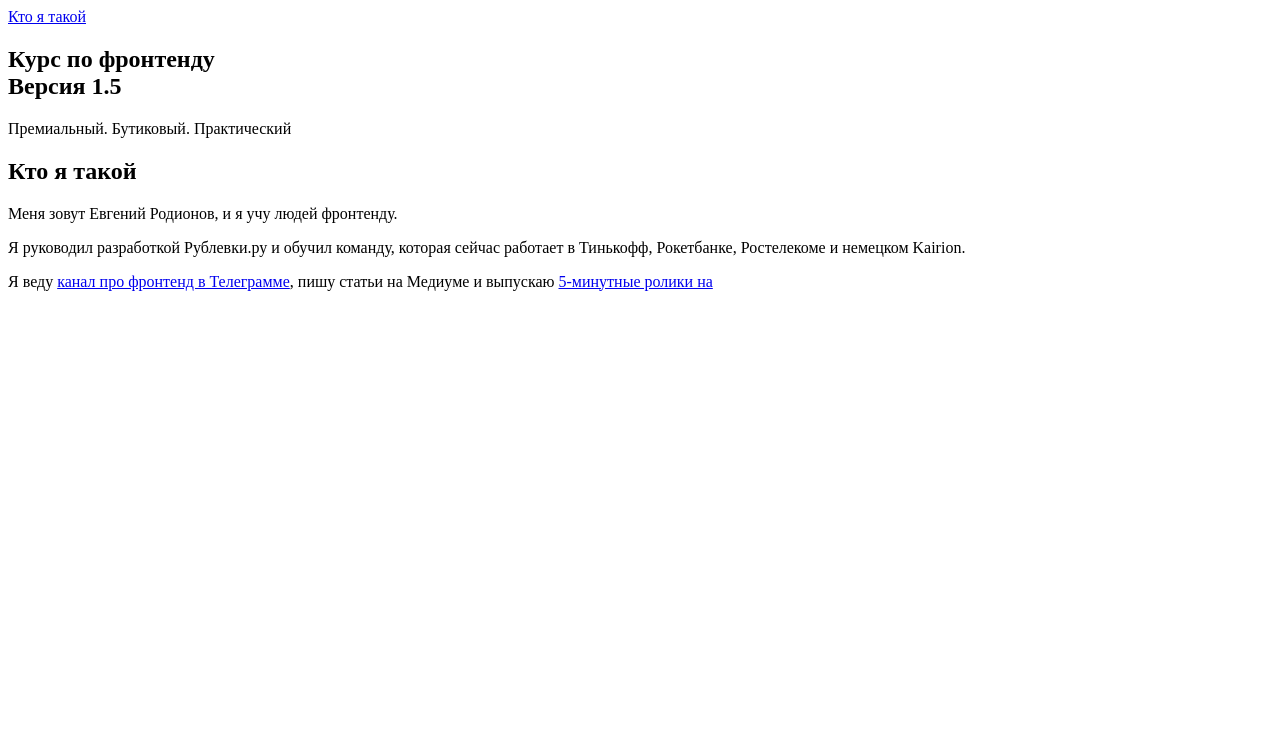
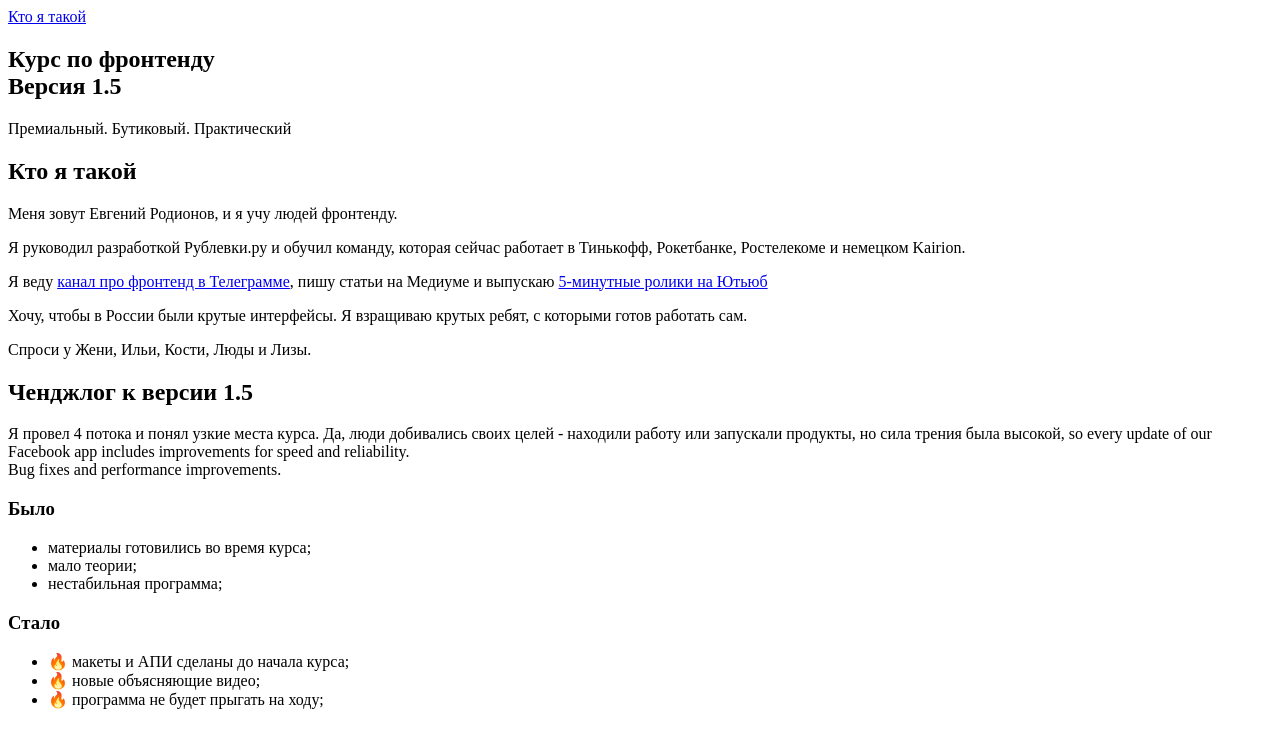
Before and after one commit to akafatalerror/verstka, a plain HTML site: page index.html in a window 1280 px wide. Drawn offline with Linux system fonts and the light colour scheme.

Commit message:
myversion

```diff
--- a/index.html
+++ b/index.html
@@ -10,9 +10,12 @@
             </header>
             <section>
                 <h1>Курс по фронтенду<br />Версия 1.5</h1>
-                <p>
+                <aside>
                     Премиальный. Бутиковый. Практический
-                </p>
+                </aside>
+
+            </section>
+            <section>
                 <h2>Кто я такой</h2>
                 <p>
                     Меня зовут Евгений Родионов, и я учу людей фронтенду.
@@ -21,11 +24,32 @@
                     Я руководил разработкой Рублевки.ру и обучил команду, которая сейчас работает в Тинькофф, Рокетбанке, Ростелекоме и немецком Kairion.
                 </p>
                 <p>
-                    Я веду <a href="#">канал про фронтенд в Телеграмме</a>, пишу статьи на Медиуме и выпускаю <a href="#">5-минутные ролики на</a>
+                    Я веду <a href="#">канал про фронтенд в Телеграмме</a>, пишу статьи на Медиуме и выпускаю <a href="#">5-минутные ролики на Ютьюб</a>
                 </p>
                 <p>
+                    Хочу, чтобы в России были крутые интерфейсы. Я взращиваю крутых ребят, с которыми готов работать сам.
+                </p>
+                <p>
+                    Спроси у Жени, Ильи, Кости, Люды и Лизы.
+                </p>
+                <h2>Ченджлог к версии 1.5</h2>
+                <p>
+                    Я провел 4 потока и понял узкие места курса. Да, люди добивались своих целей - находили работу или запускали продукты, но сила трения была высокой, so every update of our Facebook app includes improvements for speed and reliability.<br />
+                    Bug fixes and performance improvements.
+                </p>
+                <h3>Было</h3>
+                <ul>
+                    <li>материалы готовились во время курса;</li>
+                    <li>мало теории;</li>
+                    <li>нестабильная программа;</li>
+                </ul>
+                <h3>Стало</h3>
+                <ul>
+                    <li>🔥 макеты и АПИ сделаны до начала курса;</li>
+                    <li>🔥 новые объясняющие видео;</li>
+                    <li>🔥 программа не будет прыгать на ходу;</li>
+                </ul>
 
-                </p>
             </section>
         </main>
     </body>
```
